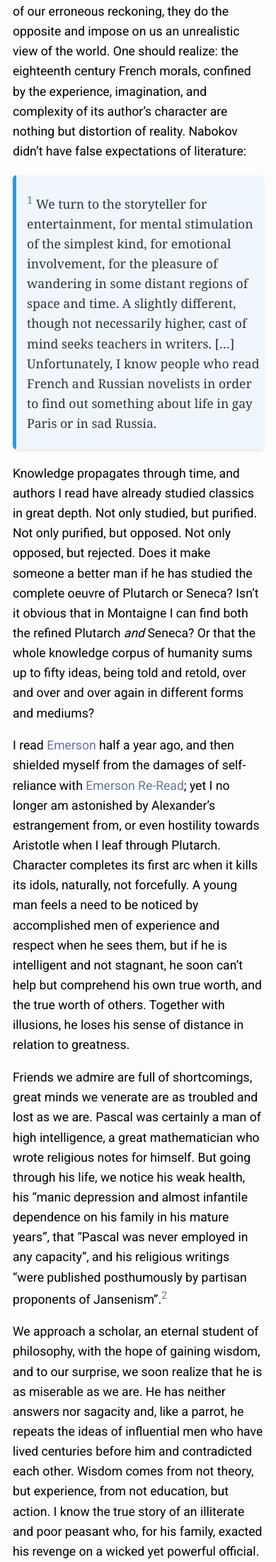
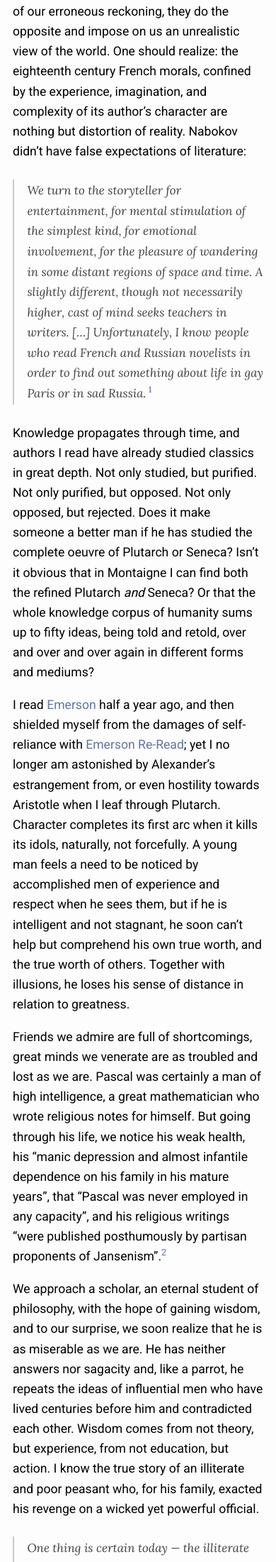
Before and after one commit to shahaliyev/shahaliyev.github.io, a Jekyll site: the page built from _posts/2024-10-05-books-and-idols.md, in a window 390 px wide. Shown: the part 1347-3548 px from the top of the page at 71% size. Built offline with Jekyll 4.4.1, drawn with Linux system fonts in a browser that asks for light colours; comment, search, counter and statistics services are not loaded; some of the changed text lies outside the part shown.

Commit message:
fix: update blockquotes / footnotes

```diff
--- a/_posts/2024-10-05-books-and-idols.md
+++ b/_posts/2024-10-05-books-and-idols.md
@@ -9,7 +9,7 @@
 
 Books are for the refinement of our experiences and should prepare us for life—action. In books, we cannot find answers to the most important questions of life, for no one knows the answer. Famous writers are no more than talented showmen who have mastered their craft — the craft of word, structure of language, lyrical flow of sentences, rhythm of syllables, consonants, vowels. The main purpose of literature is to entertain, soothe us, or rush the blood in our veins. We find solace in the novels of Balzac or Stendhal with the hope of understanding the “springs of society” (as Maurois would put it), or living an elevated, passionate life. We desperately hope that their stories will finally disillusion us, when in reality, because of our erroneous reckoning, they do the opposite and impose on us an unrealistic view of the world. One should realize: the eighteenth century French morals, confined by the experience, imagination, and complexity of its author’s character are nothing but distortion of reality. Nabokov didn’t have false expectations of literature:
 
->[^1] We turn to the storyteller for entertainment, for mental stimulation of the simplest kind, for emotional involvement, for the pleasure of wandering in some distant regions of space and time. A slightly different, though not necessarily higher, cast of mind seeks teachers in writers. […] Unfortunately, I know people who read French and Russian novelists in order to find out something about life in gay Paris or in sad Russia.
+> We turn to the storyteller for entertainment, for mental stimulation of the simplest kind, for emotional involvement, for the pleasure of wandering in some distant regions of space and time. A slightly different, though not necessarily higher, cast of mind seeks teachers in writers. […] Unfortunately, I know people who read French and Russian novelists in order to find out something about life in gay Paris or in sad Russia.[^1]
 
 Knowledge propagates through time, and authors I read have already studied classics in great depth. Not only studied, but purified. Not only purified, but opposed. Not only opposed, but rejected. Does it make someone a better man if he has studied the complete oeuvre of Plutarch or Seneca? Isn’t it obvious that in Montaigne I can find both the refined Plutarch *and* Seneca? Or that the whole knowledge corpus of humanity sums up to fifty ideas, being told and retold, over and over and over again in different forms and mediums?
 
@@ -19,7 +19,7 @@
 
 We approach a scholar, an eternal student of philosophy, with the hope of gaining wisdom, and to our surprise, we soon realize that he is as miserable as we are. He has neither answers nor sagacity and, like a parrot, he repeats the ideas of influential men who have lived centuries before him and contradicted each other. Wisdom comes from not theory, but experience, from not education, but action. I know the true story of an illiterate and poor peasant who, for his family, exacted his revenge on a wicked yet powerful official.
 
->[^3] One thing is certain today — the illiterate are definitely not the least intelligent among us. If it be knowledge or wisdom one is seeking, then one had better go direct to the source. And the source is not the scholar or philosopher, not the master, saint, or teacher, but life itself — direct experience of life.
+> One thing is certain today — the illiterate are definitely not the least intelligent among us. If it be knowledge or wisdom one is seeking, then one had better go direct to the source. And the source is not the scholar or philosopher, not the master, saint, or teacher, but life itself — direct experience of life.[^3]
 
 An ill-mind seeks answers, wanders, casts round for the *source* as if the source is not under his nose. His mind is chastised by infinite questions of ‘how’s: *“How to get the direct experience of life”?*, *“How to live life at its full intensity?”*, *“How to live with passion?”* He looks for an external remedy as if the remedy is outside, and he turns to limitless books and countless works of art, only to be disenchanted. But at the end of painful disenchantment, there is a glimmer of hope, and the coda of oblivious idolatry may eventually bring a cure.
 
@@ -45,10 +45,10 @@
 
 There is nothing in my writing that I am certain about, yet my sentences claim confidence. I am afraid of misleading someone to my perplexed understanding of reality, but I shouldn't assume more self-importance than I deserve, and the impact I can have. I have already installed wiring around the hazardous void of my thoughts, and what I write is nothing but a checkpoint to describe my intellectual capacity in some region of time and space.
 
-> The Moving Finger writes; and, having writ [^4]<br>
+> The Moving Finger writes; and, having writ<br>
 Moves on: nor all thy Piety nor Wit<br>
 Shall lure it back to cancel half a Line,<br>
-Nor all thy Tears wash out a Word of it.<br>
+Nor all thy Tears wash out a Word of it.[^4]
 
 I draft the following lines: *In a man dozes a seed of greatness and he has no interest in breaking his gramophone of lullabies. This gramophone is made up of books and idols.* With these sentences, I become certain that this essay is only a literary exercise for me. There is nothing original in it, it is a copy of Emerson and others who condensed a proportion of existing knowledge of their time. Everything I say, and everything I am going to say, has been said before, more clearly, precisely, beautifully. *There is nothing new under the sun.* A wider look should also tell to the reader that this writing is a result of books I have read.
 
--- a/assets/css/style.css
+++ b/assets/css/style.css
@@ -87,8 +87,53 @@
   font-size: 1.1em;
 }
 
-.footnotes li, .footnotes p {
+/* Hide manual "Footnotes" headings; separator is the rule on .footnotes */
+h3#footnotes,
+br:has(+ h3#footnotes) {
+  display: none;
+}
+
+.footnotes {
+  margin: 2.25em 0 0;
+  padding: 1.1em 0 0;
+  border-top: 1px solid #e4e4e4;
+  color: #8a8a8a;
+  font-size: 0.82em;
+}
+
+.footnotes ol {
+  margin: 0;
+  padding-left: 1.4em;
+}
+
+.footnotes li {
+  margin: 0.35em 0;
+}
+
+.footnotes li,
+.footnotes p {
+  font-family: 'Roboto', sans-serif;
   font-size: 1em;
+  line-height: 1.5;
+  color: inherit;
+}
+
+.footnotes a {
+  color: #8a96b0;
+}
+
+.footnotes a:hover {
+  color: #6275a0;
+}
+
+.footnotes .reversefootnote {
+  margin-left: 0.15em;
+  text-decoration: none;
+  color: #b0b0b0;
+}
+
+.footnotes .reversefootnote:hover {
+  color: #6275a0;
 }
 
 .logo a {
@@ -132,26 +177,124 @@
 }
 
 blockquote {
-  /* border-left: 4px solid #3498db;
-  background-color: #f0f7fc;
-  padding: 5px;
-  padding-left: 20px;
-  margin: 10px 0;
+  margin: 1.6em 0;
+  padding: 0.1em 0 0.1em 1.15em;
+  border-left: 2px solid #c8c8c8;
+  background: transparent;
+  box-shadow: none;
+  border-radius: 0;
+  color: #444;
+}
+
+blockquote p {
+  font-family: 'Lora', Georgia, 'Times New Roman', serif;
+  font-size: 1.05em;
   font-style: italic;
-  border-radius: 8px;
-  font-size: 1em; */
+  font-weight: 400;
+  line-height: 1.7;
+  margin: 0.55em 0;
+  color: #3f3f3f;
+}
 
-  background-color: #f0f7fc;
-  border-left: 5px solid #3498db;
-  padding: 5px 5px 5px 15px;
-  margin: 20px 0;
-  font-size: 1em;
-  color: #333;
+blockquote p:first-child {
+  margin-top: 0;
+}
+
+blockquote p:last-child {
+  margin-bottom: 0;
+}
+
+/* Footnote marks must not stretch individual poem lines inside quotes */
+blockquote sup,
+sup[role="doc-noteref"] {
+  font-size: 0.72em;
+  font-style: normal;
+  font-weight: 500;
+  line-height: 0;
+  vertical-align: super;
+}
+
+blockquote a.footnote,
+a.footnote {
+  text-decoration: none;
+  color: #6275a0;
+}
+
+blockquote a.footnote:hover,
+a.footnote:hover {
+  color: #35425f;
+}
+
+blockquote .blockquote-footnote-refs {
+  white-space: nowrap;
+}
+
+/* MkDocs-style footnote hover tooltips */
+.footnote-tooltip {
+  position: fixed;
+  z-index: 40;
+  box-sizing: border-box;
+  max-width: min(20rem, calc(100vw - 1.5rem));
+  padding: 0.45em 0.65em;
+  font-family: 'Roboto', sans-serif;
+  font-size: 0.78rem;
+  font-style: normal;
+  font-weight: 400;
+  line-height: 1.45;
+  color: #7a7a7a;
+  text-align: left;
+  background: #fafafa;
+  border: 1px solid #e8e8e8;
   border-radius: 5px;
-  box-shadow: 0 2px 4px rgba(0, 0, 0, 0.1);
+  box-shadow: 0 4px 14px rgba(0, 0, 0, 0.08);
+  opacity: 0;
+  visibility: hidden;
+  pointer-events: none;
+  transform: translateY(4px);
+  transition: opacity 0.15s ease, transform 0.15s ease, visibility 0.15s;
 }
-blockquote p {
-  font-family: Cambria, Cochin, Georgia, Times, 'Times New Roman', serif;
+
+.footnote-tooltip.is-visible {
+  opacity: 1;
+  visibility: visible;
+  pointer-events: auto;
+  transform: translateY(0);
+}
+
+.footnote-tooltip p {
+  margin: 0;
+  font-family: inherit;
+  font-size: inherit;
+  line-height: inherit;
+  color: inherit;
+}
+
+.footnote-tooltip p + p {
+  margin-top: 0.4em;
+}
+
+.footnote-tooltip a {
+  color: #8a96b0;
+  text-decoration: underline;
+  text-underline-offset: 2px;
+}
+
+.footnote-tooltip a:hover {
+  color: #6275a0;
+}
+
+.footnote-tooltip .reversefootnote {
+  display: none;
+}
+
+.footnote-tooltip em {
+  font-style: italic;
+}
+
+sup[role="doc-noteref"] a.footnote:focus-visible {
+  outline: 2px solid #a0a8b8;
+  outline-offset: 2px;
+  border-radius: 2px;
 }
 
 
--- a/assets/js/app.js
+++ b/assets/js/app.js
@@ -54,6 +54,168 @@
   }
 
   window.scrollToTop = scrollToTop;
+
+  function initBlockquoteFootnotes() {
+    document.querySelectorAll("blockquote").forEach(function (blockquote) {
+      var refs = Array.prototype.slice.call(
+        blockquote.querySelectorAll('sup[role="doc-noteref"]')
+      );
+      if (!refs.length) return;
+
+      var target = blockquote.querySelector("p:last-child") || blockquote;
+      var group = document.createElement("span");
+      group.className = "blockquote-footnote-refs";
+
+      refs.forEach(function (ref) {
+        ref.parentNode.removeChild(ref);
+      });
+
+      refs.forEach(function (ref, index) {
+        if (index === 0) {
+          group.appendChild(document.createTextNode("\u2009"));
+        }
+        group.appendChild(ref);
+      });
+
+      target.appendChild(group);
+    });
+  }
+
+  function initFootnoteTooltips() {
+    var links = document.querySelectorAll('a.footnote[href^="#fn"]');
+    if (!links.length) return;
+
+    var activeLink = null;
+    var hideTimer = null;
+    var tip = document.createElement("div");
+    tip.className = "footnote-tooltip";
+    tip.setAttribute("role", "tooltip");
+    tip.hidden = true;
+    document.body.appendChild(tip);
+
+    function getBounds() {
+      var main = document.querySelector("main");
+      var rect = main ? main.getBoundingClientRect() : null;
+      var pad = 8;
+      if (rect && rect.width > 40) {
+        return {
+          left: rect.left + pad,
+          right: rect.right - pad,
+          width: Math.max(120, rect.width - pad * 2)
+        };
+      }
+      return {
+        left: pad,
+        right: window.innerWidth - pad,
+        width: Math.max(120, window.innerWidth - pad * 2)
+      };
+    }
+
+    function footnoteHtml(href) {
+      var id = href.replace(/^#/, "");
+      var note = document.getElementById(id);
+      if (!note) return "";
+      var clone = note.cloneNode(true);
+      clone.querySelectorAll(".reversefootnote").forEach(function (el) {
+        el.remove();
+      });
+      var html = "";
+      Array.prototype.forEach.call(clone.children, function (child) {
+        html += child.outerHTML || child.textContent || "";
+      });
+      if (!html) {
+        html = "<p>" + (clone.textContent || "").replace(/\s+/g, " ").trim() + "</p>";
+      }
+      return html.trim();
+    }
+
+    function positionTip(link) {
+      var bounds = getBounds();
+      var anchor = link.getBoundingClientRect();
+      var maxWidth = Math.min(20 * 16, bounds.width);
+      tip.style.width = "auto";
+      tip.style.maxWidth = maxWidth + "px";
+      tip.hidden = false;
+      tip.classList.add("is-visible");
+
+      var tipRect = tip.getBoundingClientRect();
+      var width = Math.min(tipRect.width, maxWidth);
+      var left = anchor.left + anchor.width / 2 - width / 2;
+      left = Math.max(bounds.left, Math.min(left, bounds.right - width));
+
+      var gap = 8;
+      var top = anchor.top - tipRect.height - gap;
+      if (top < 8) {
+        top = anchor.bottom + gap;
+      }
+
+      tip.style.left = left + "px";
+      tip.style.top = top + "px";
+      tip.style.width = width + "px";
+    }
+
+    function showTip(link) {
+      var html = footnoteHtml(link.getAttribute("href") || "");
+      if (!html) return;
+      clearTimeout(hideTimer);
+      activeLink = link;
+      tip.innerHTML = html;
+      tip.setAttribute("id", "footnote-tooltip-live");
+      link.setAttribute("aria-describedby", "footnote-tooltip-live");
+      positionTip(link);
+    }
+
+    function hideTip() {
+      hideTimer = setTimeout(function () {
+        if (activeLink) {
+          activeLink.removeAttribute("aria-describedby");
+          activeLink = null;
+        }
+        tip.classList.remove("is-visible");
+        tip.hidden = true;
+        tip.innerHTML = "";
+      }, 120);
+    }
+
+    links.forEach(function (link) {
+      link.addEventListener("mouseenter", function () {
+        showTip(link);
+      });
+      link.addEventListener("mouseleave", hideTip);
+      link.addEventListener("focus", function () {
+        showTip(link);
+      });
+      link.addEventListener("blur", hideTip);
+    });
+
+    tip.addEventListener("mouseenter", function () {
+      clearTimeout(hideTimer);
+    });
+    tip.addEventListener("mouseleave", hideTip);
+
+    window.addEventListener(
+      "scroll",
+      function () {
+        if (activeLink && tip.classList.contains("is-visible")) {
+          positionTip(activeLink);
+        }
+      },
+      { passive: true }
+    );
+
+    window.addEventListener("resize", function () {
+      if (activeLink && tip.classList.contains("is-visible")) {
+        positionTip(activeLink);
+      }
+    });
+
+    document.addEventListener("keydown", function (event) {
+      if (event.key === "Escape" && tip.classList.contains("is-visible")) {
+        hideTip();
+        if (activeLink) activeLink.blur();
+      }
+    });
+  }
 
   function initScrollButton() {
     var scrollBtn = document.getElementById("scroll-btn");
@@ -117,8 +279,14 @@
   }
 
   if (document.readyState === "loading") {
-    document.addEventListener("DOMContentLoaded", initScrollButton);
+    document.addEventListener("DOMContentLoaded", function () {
+      initScrollButton();
+      initBlockquoteFootnotes();
+      initFootnoteTooltips();
+    });
   } else {
     initScrollButton();
+    initBlockquoteFootnotes();
+    initFootnoteTooltips();
   }
 })();
```
